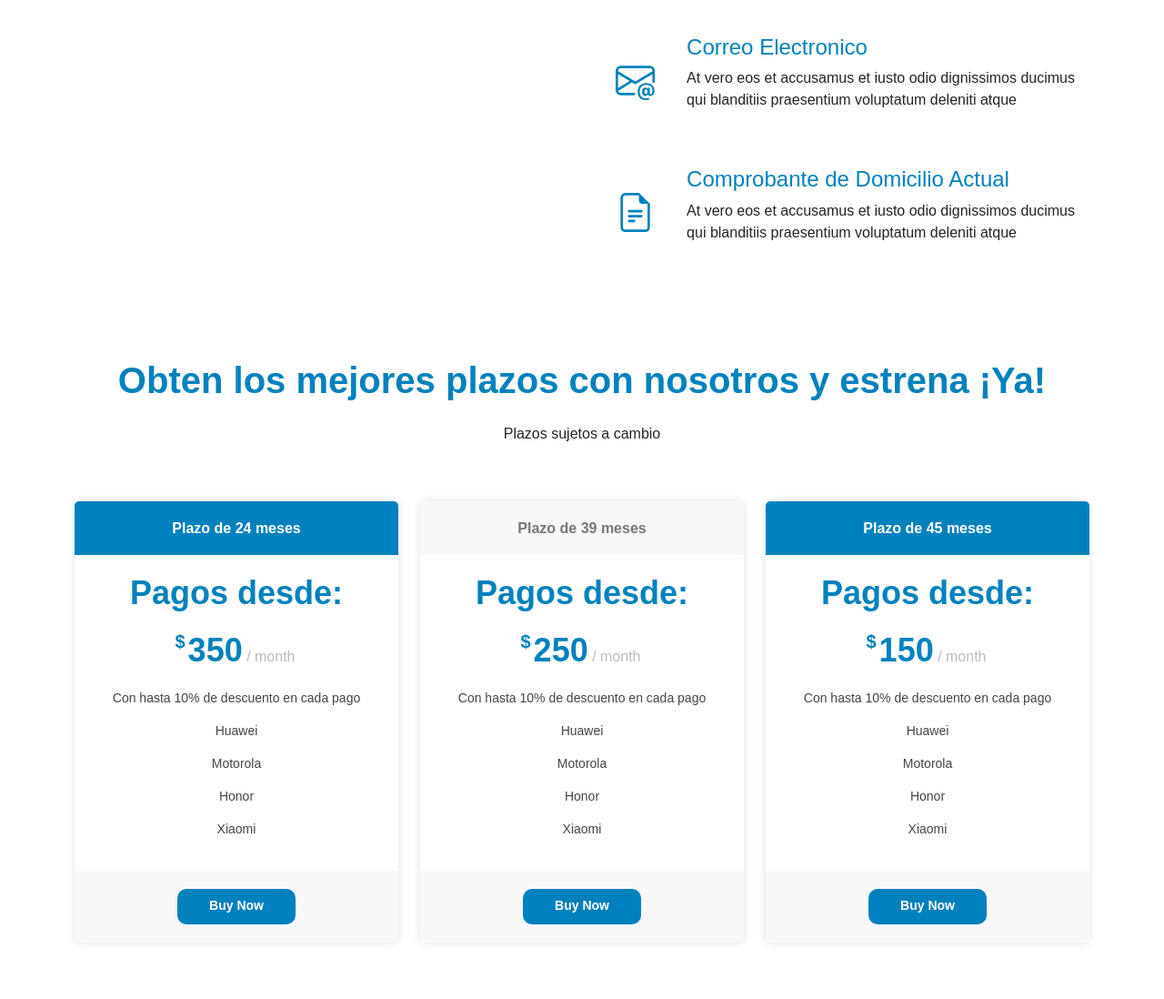
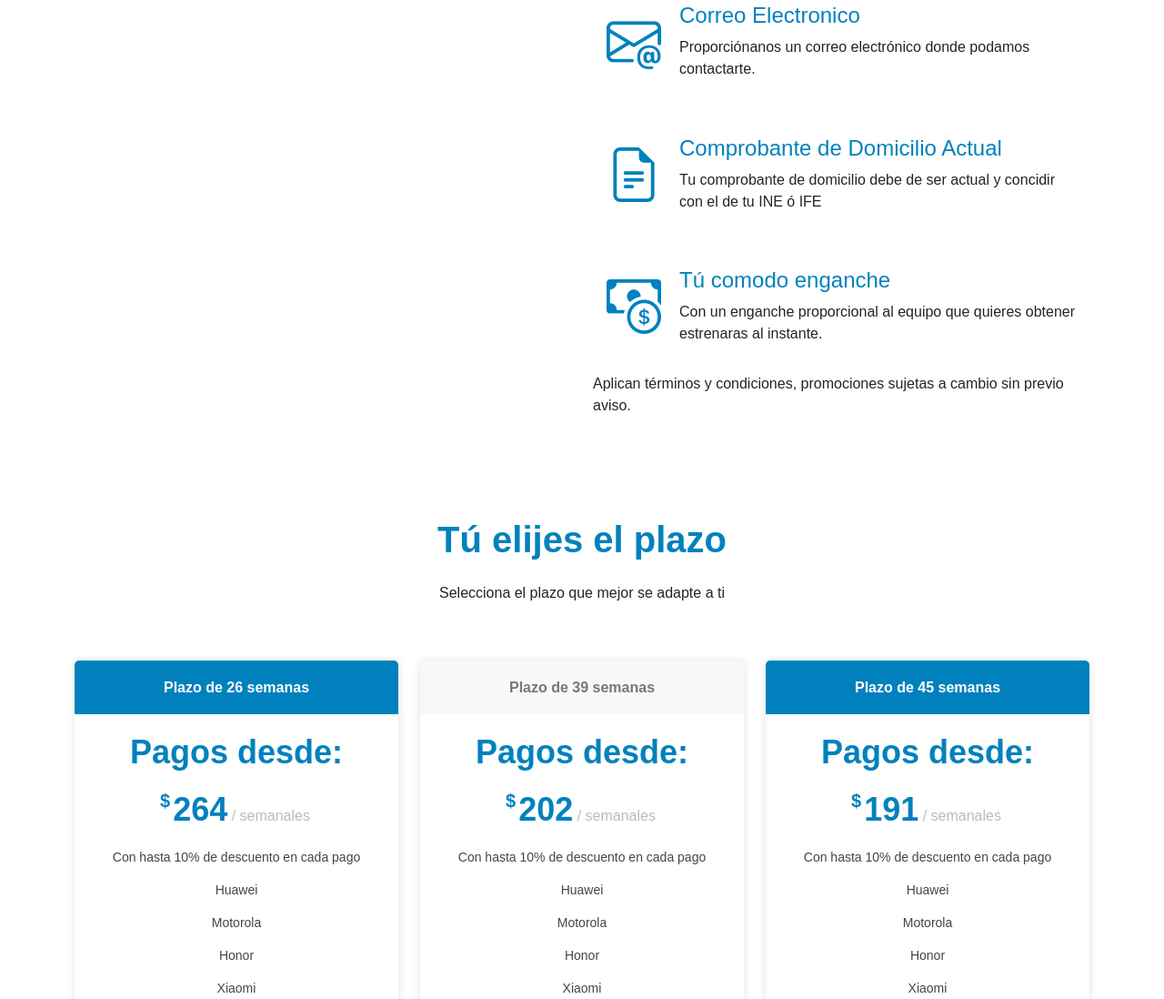
Before and after one commit to diegoWimo/Financiera, a PHP site: page / in a window 1280 px wide. Shown: the part 1493-2591 px from the top of the page at 91% size. Run offline with PHP 8.4, Linux system fonts and the light colour scheme.

Commit message:
Cambios listos para produccion Junto con textos e imagenes proporcionados por marketing

```diff
--- a/html/Vistas/Css/Style_Financiera.css
+++ b/html/Vistas/Css/Style_Financiera.css
@@ -8,8 +8,10 @@
      --color-suavizador: #16BCE2;
     --color-background-white: hsl(0, 0%, 100%);
     --color-togler: rgba(28255, 129, 189);
+
     /* rojo */
 }
+@import url("https://cdn.jsdelivr.net/npm/bootstrap-icons@1.10.4/font/bootstrap-icons.css");
 
 body {
     font-family: "Poppins", sans-serif;
@@ -147,13 +149,18 @@ h5{
 }
 
 .icono{
-    width: 100px;
+   /*  width: 100px;
     height: 100px;
     padding-top: 1px;
     margin-right: 25px;
     padding-left: 10px;
-    padding-right: 10px;
+    padding-right: 10px; */
+    font-size: 60px;
     color: var(--color-primario);
+}
+
+.info-icono{
+  margin-left: 20px;
 }
 
 
--- a/html/index.html
+++ b/html/index.html
@@ -15,7 +15,7 @@
   <!-- seccion de dependencias Externas y estilos  -->
 
   <title>Credi 7</title>
-  <link rel="icono" href="Vistas/img/icon.png">
+  <link rel="icon" href="Vistas/img/icon.png">
 </head>
 
 <body>
@@ -103,99 +103,93 @@
       </div>
       <div class="col-md-6 col-12 order-1 order-md-2">
         <div data-aos="fade-up" data-aos-duration="1500">
-          <h1 class="text-center"><strong>!Obtén tu credito en solo 5 minutos¡</strong></h1>
-          <p class="h5 my-4">En cualquiera de nuestras sucursales podras obtener tu autorizacion de credito y estrenar
-            celular
-            en menos de
-            ¡5 minutos!
-            solo necesitaras los siguientes documnetos.</p>
+          <h1 class="text-center"><strong>¡Estrena tu celular hoy!</strong></h1>
+          <p class="h5 my-4">Visita cualquiera de nuestros puntos de venta y renueva tu celular en tan solo unos
+            minutos. Solo
+            necesita estos sencillos requisitos:.</p>
         </div>
 
         <div class="contenedor-icono col-" data-aos="zoom-in-left" data-aos-duration="1000">
-          <svg class="icono" xmlns="http://www.w3.org/2000/svg" fill="currentColor" viewBox="0 0 16 16">
+       <!--    <svg class="icono" xmlns="http://www.w3.org/2000/svg" fill="currentColor" viewBox="0 0 16 16">
             <path
               d="M5 8a2 2 0 1 0 0-4 2 2 0 0 0 0 4Zm4-2.5a.5.5 0 0 1 .5-.5h4a.5.5 0 0 1 0 1h-4a.5.5 0 0 1-.5-.5ZM9 8a.5.5 0 0 1 .5-.5h4a.5.5 0 0 1 0 1h-4A.5.5 0 0 1 9 8Zm1 2.5a.5.5 0 0 1 .5-.5h3a.5.5 0 0 1 0 1h-3a.5.5 0 0 1-.5-.5Z" />
             <path
               d="M2 2a2 2 0 0 0-2 2v8a2 2 0 0 0 2 2h12a2 2 0 0 0 2-2V4a2 2 0 0 0-2-2H2ZM1 4a1 1 0 0 1 1-1h12a1 1 0 0 1 1 1v8a1 1 0 0 1-1 1H8.96c.026-.163.04-.33.04-.5C9 10.567 7.21 9 5 9c-2.086 0-3.8 1.398-3.984 3.181A1.006 1.006 0 0 1 1 12V4Z" />
-          </svg>
+          </svg> -->
+          <i class="bi bi-person-vcard icono"></i>
           <div class="info-icono">
             <h4 class="title">INE / IFE</h4>
-            <p>At vero eos et accusamus et iusto odio dignissimos ducimus qui blanditiis praesentium
-              voluptatum deleniti atque</p>
+            <p>Solo debes presentar tu INE ó IFE actualizado, el cual deberá estar vigente y con tu domicilio actual.
+            </p>
           </div>
         </div>
 
 
         <div class="contenedor-icono" data-aos="zoom-in-left" data-aos-duration="1000">
-          <svg class="icono" xmlns="http://www.w3.org/2000/svg" fill="currentColor" class="bi bi-card-text"
+          <!-- <svg class="icono" xmlns="http://www.w3.org/2000/svg" fill="currentColor" class="bi bi-card-text"
             viewBox="0 0 16 16">
             <path
               d="M14.5 3a.5.5 0 0 1 .5.5v9a.5.5 0 0 1-.5.5h-13a.5.5 0 0 1-.5-.5v-9a.5.5 0 0 1 .5-.5h13zm-13-1A1.5 1.5 0 0 0 0 3.5v9A1.5 1.5 0 0 0 1.5 14h13a1.5 1.5 0 0 0 1.5-1.5v-9A1.5 1.5 0 0 0 14.5 2h-13z" />
             <path
               d="M3 5.5a.5.5 0 0 1 .5-.5h9a.5.5 0 0 1 0 1h-9a.5.5 0 0 1-.5-.5zM3 8a.5.5 0 0 1 .5-.5h9a.5.5 0 0 1 0 1h-9A.5.5 0 0 1 3 8zm0 2.5a.5.5 0 0 1 .5-.5h6a.5.5 0 0 1 0 1h-6a.5.5 0 0 1-.5-.5z" />
-          </svg>
+          </svg> -->
+          <i class="bi bi-card-text icono"></i>
           <div class="info-icono">
             <h4 class="title">CURP</h4>
-            <p>At vero eos et accusamus et iusto odio dignissimos ducimus qui blanditiis praesentium
-              voluptatum deleniti atque</p>
+            <p>Proporciónanos tu CURP coincidentes con tu INE o IFE.</p>
           </div>
         </div>
 
         <div class="contenedor-icono" data-aos="zoom-in-left" data-aos-duration="1000">
-          <svg class="icono" xmlns="http://www.w3.org/2000/svg" fill="currentColor" class="bi bi-telephone"
-            viewBox="0 0 16 16">
-            <path
-              d="M3.654 1.328a.678.678 0 0 0-1.015-.063L1.605 2.3c-.483.484-.661 1.169-.45 1.77a17.568 17.568 0 0 0 4.168 6.608 17.569 17.569 0 0 0 6.608 4.168c.601.211 1.286.033 1.77-.45l1.034-1.034a.678.678 0 0 0-.063-1.015l-2.307-1.794a.678.678 0 0 0-.58-.122l-2.19.547a1.745 1.745 0 0 1-1.657-.459L5.482 8.062a1.745 1.745 0 0 1-.46-1.657l.548-2.19a.678.678 0 0 0-.122-.58L3.654 1.328zM1.884.511a1.745 1.745 0 0 1 2.612.163L6.29 2.98c.329.423.445.974.315 1.494l-.547 2.19a.678.678 0 0 0 .178.643l2.457 2.457a.678.678 0 0 0 .644.178l2.189-.547a1.745 1.745 0 0 1 1.494.315l2.306 1.794c.829.645.905 1.87.163 2.611l-1.034 1.034c-.74.74-1.846 1.065-2.877.702a18.634 18.634 0 0 1-7.01-4.42 18.634 18.634 0 0 1-4.42-7.009c-.362-1.03-.037-2.137.703-2.877L1.885.511z" />
-          </svg>
+          <i class="bi bi-telephone icono"></i>
           <div class="info-icono">
-            <h4 class="title">Numero Telefonico</h4>
-            <p>At vero eos et accusamus et iusto odio dignissimos ducimus qui blanditiis praesentium
-              voluptatum deleniti atque</p>
+            <h4 class="title">Número Teléfonico</h4>
+            <p>Número de teléfono móvil personal, el cual validaremos por medio de un mensaje de texto al momento que
+              obtengas tu financiamiento.</p>
           </div>
         </div>
 
 
         <div class="contenedor-icono" data-aos="zoom-in-left" data-aos-duration="1000">
-          <svg class="icono" xmlns="http://www.w3.org/2000/svg" fill="currentColor" class="bi bi-people-fill"
-            viewBox="0 0 16 16">
-            <path
-              d="M7 14s-1 0-1-1 1-4 5-4 5 3 5 4-1 1-1 1H7Zm4-6a3 3 0 1 0 0-6 3 3 0 0 0 0 6Zm-5.784 6A2.238 2.238 0 0 1 5 13c0-1.355.68-2.75 1.936-3.72A6.325 6.325 0 0 0 5 9c-4 0-5 3-5 4s1 1 1 1h4.216ZM4.5 8a2.5 2.5 0 1 0 0-5 2.5 2.5 0 0 0 0 5Z" />
-          </svg>
+          <i class="bi bi-people-fill icono"></i>
           <div class="info-icono">
             <h4 class="title">2 Referencias</h4>
-            <p>At vero eos et accusamus et iusto odio dignissimos ducimus qui blanditiis praesentium
-              voluptatum deleniti atque</p>
+            <p>Con tan solo dos referencias laborales y/o personales puede acceder a tu financiamiento.</p>
           </div>
         </div>
         <div class="contenedor-icono" data-aos="zoom-in-left" data-aos-duration="1000">
-          <svg class="icono" xmlns="http://www.w3.org/2000/svg" fill="currentColor" class="bi bi-envelope-at"
-            viewBox="0 0 16 16">
-            <path
-              d="M2 2a2 2 0 0 0-2 2v8.01A2 2 0 0 0 2 14h5.5a.5.5 0 0 0 0-1H2a1 1 0 0 1-.966-.741l5.64-3.471L8 9.583l7-4.2V8.5a.5.5 0 0 0 1 0V4a2 2 0 0 0-2-2H2Zm3.708 6.208L1 11.105V5.383l4.708 2.825ZM1 4.217V4a1 1 0 0 1 1-1h12a1 1 0 0 1 1 1v.217l-7 4.2-7-4.2Z" />
-            <path
-              d="M14.247 14.269c1.01 0 1.587-.857 1.587-2.025v-.21C15.834 10.43 14.64 9 12.52 9h-.035C10.42 9 9 10.36 9 12.432v.214C9 14.82 10.438 16 12.358 16h.044c.594 0 1.018-.074 1.237-.175v-.73c-.245.11-.673.18-1.18.18h-.044c-1.334 0-2.571-.788-2.571-2.655v-.157c0-1.657 1.058-2.724 2.64-2.724h.04c1.535 0 2.484 1.05 2.484 2.326v.118c0 .975-.324 1.39-.639 1.39-.232 0-.41-.148-.41-.42v-2.19h-.906v.569h-.03c-.084-.298-.368-.63-.954-.63-.778 0-1.259.555-1.259 1.4v.528c0 .892.49 1.434 1.26 1.434.471 0 .896-.227 1.014-.643h.043c.118.42.617.648 1.12.648Zm-2.453-1.588v-.227c0-.546.227-.791.573-.791.297 0 .572.192.572.708v.367c0 .573-.253.744-.564.744-.354 0-.581-.215-.581-.8Z" />
-          </svg>
+          <i class="bi bi-envelope-at icono"></i>
           <div class="info-icono">
             <h4 class="title">Correo Electronico</h4>
-            <p>At vero eos et accusamus et iusto odio dignissimos ducimus qui blanditiis praesentium
-              voluptatum deleniti atque</p>
+            <p>Proporciónanos un correo electrónico donde podamos contactarte.</p>
           </div>
         </div>
+
+
         <div class="contenedor-icono" data-aos="zoom-in-left" data-aos-duration="1000">
-          <svg class="icono" xmlns="http://www.w3.org/2000/svg" fill="currentColor" class="bi bi-file-earmark-text"
+          <i class="bi bi-file-earmark-text icono"></i>
+          <div class="info-icono">
+            <h4 class="title">Comprobante de Domicilio Actual</h4>
+            <p>Tu comprobante de domicilio debe de ser actual y concidir con el de tu INE ó IFE</p>
+          </div>
+        </div>
+
+
+        <div class="contenedor-icono" data-aos="zoom-in-left" data-aos-duration="1000">
+          <!-- <svg class="icono" xmlns="http://www.w3.org/2000/svg" fill="currentColor" class="bi bi-file-earmark-text"
             viewBox="0 0 16 16">
             <path
               d="M5.5 7a.5.5 0 0 0 0 1h5a.5.5 0 0 0 0-1h-5zM5 9.5a.5.5 0 0 1 .5-.5h5a.5.5 0 0 1 0 1h-5a.5.5 0 0 1-.5-.5zm0 2a.5.5 0 0 1 .5-.5h2a.5.5 0 0 1 0 1h-2a.5.5 0 0 1-.5-.5z" />
             <path
               d="M9.5 0H4a2 2 0 0 0-2 2v12a2 2 0 0 0 2 2h8a2 2 0 0 0 2-2V4.5L9.5 0zm0 1v2A1.5 1.5 0 0 0 11 4.5h2V14a1 1 0 0 1-1 1H4a1 1 0 0 1-1-1V2a1 1 0 0 1 1-1h5.5z" />
-          </svg>
+          </svg> -->
+          <i class="bi bi-cash-coin icono"></i>
           <div class="info-icono">
-            <h4 class="title">Comprobante de Domicilio Actual</h4>
-            <p>At vero eos et accusamus et iusto odio dignissimos ducimus qui blanditiis praesentium
-              voluptatum deleniti atque</p>
+            <h4 class="title">Tú comodo enganche</h4>
+            <p>Con un enganche proporcional al equipo que quieres obtener estrenaras al instante.</p>
           </div>
         </div>
-
+        <p>Aplican términos y condiciones, promociones sujetas a cambio sin previo aviso.</p>
       </div>
     </div>
   </div>
@@ -207,17 +201,17 @@
   <section class="plazos">
     <div class="container seccion-plazos">
       <div class="seccion-titulo text-center" data-aos="fade-up" data-aos-duration="1500">
-        <h1><Strong>Obten los mejores plazos con nosotros y estrena ¡Ya!</Strong></h1>
-        <p>Plazos sujetos a cambio</p>
+        <h1><Strong>Tú elijes el plazo</Strong></h1>
+        <p>Selecciona el plazo que mejor se adapte a ti</p>
       </div>
 
       <div class="row justify-content-around">
 
         <div class="col-lg-4 col-md-12 mt-auto" data-aos="zoom-in" data-aos-duration="2000">
           <div class="box featured">
-            <h3>Plazo de 24 meses</h3>
+            <h3>Plazo de 26 semanas</h3>
             <h4>Pagos desde:</h4>
-            <h4><sup>$</sup>350<span> / month</span></h4>
+            <h4><sup>$</sup>264<span> / semanales</span></h4>
             <ul>
               <li>Con hasta 10% de descuento en cada pago</li>
               <li>Huawei</li>
@@ -233,9 +227,9 @@
 
         <div class="col-lg-4 col-md-12 mt-3" data-aos="zoom-in" data-aos-duration="2000">
           <div class="box">
-            <h3>Plazo de 39 meses</h3>
+            <h3>Plazo de 39 semanas</h3>
             <h4>Pagos desde:</h4>
-            <h4><sup>$</sup>250<span> / month</span></h4>
+            <h4><sup>$</sup>202<span> / semanales</span></h4>
             <ul>
               <li>Con hasta 10% de descuento en cada pago</li>
               <li>Huawei</li>
@@ -251,9 +245,9 @@
 
         <div class="col-lg-4 col-md-12 mt-3" data-aos="zoom-in" data-aos-duration="2000">
           <div class="box featured">
-            <h3>Plazo de 45 meses</h3>
+            <h3>Plazo de 45 semanas</h3>
             <h4>Pagos desde:</h4>
-            <h4><sup>$</sup>150<span> / month</span></h4>
+            <h4><sup>$</sup>191<span> / semanales</span></h4>
             <ul>
               <li>Con hasta 10% de descuento en cada pago</li>
               <li>Huawei</li>
@@ -273,14 +267,10 @@
   <div class="container seccion-promocional">
     <div class="row justify-content-evenly">
       <div class="col-12 col-md-5 align-self-center" data-aos="zoom-in-right" data-aos-duration="1500">
-        <h1 class="text-center"><strong>Obten un 10% de descuento por pago temprano</strong></h1>
-        <p><strong>Con nuestro programa de recompensa por pago temprano</strong> Paga tu semanalidad con puntualidad
-          y obten un <strong>10% de descuento</strong>, conoce todos los sitios
-          donde puedes pagar a tiempo o incluso adelantar pagos.
-          No te quedes atras y estrena tu celular ahora mismo.
-        </p>
-        <p>Al adelantar pagos no te quedes sin linea nunca, paga por 4 semanas
-          y tu celular estara activo por todo el mes sin demora ni retraso.
+        <h1 class="text-center"><strong>¡Descuento por pago oportuno!</strong></h1>
+        <p>Obtén el 10% de descuento siempre que pagues a tiempo! Haz tu abono semanal antes de tu
+          fecha de corte y paga menos. Tu elijes si pagas 1, 2 o las semanalidades que desees y tu celular
+          estará siempre activo.
         </p>
       </div>
       <div class="col-8 col-md-7" data-aos="zoom-in-left" data-aos-duration="1500">
@@ -347,17 +337,18 @@
         <h1><strong>Conoce los beneficios y realiza pagos desde nuestra app</strong></h1>
         <div class="row align-items-center">
           <div class="col-md-6 col-12">
-            <p class="text-start ">Lorem ipsum dolor, sit amet consectetur adipisicing elit. In amet qui hic id tempore
-              debitis aut nemo. Ullam praesentium molestiae fugit quia veniam tenetur laborum! </p>
+            <p class="text-start ">Descarga tu app directamente de Googleplay, después introduce tu código de bloqueo lo
+              que te permitirá desde, realizar pagos en la app, hasta administrar tu estado de cuenta y tu estado
+              financiero con nosotros, no pierdas más el tiempo y estrena ya! </p>
           </div>
           <div class="col-md-6 col-12 text-start">
             <h3 class="my-3 text-center">Desde la app</h3>
             <ul>
               <li class="my-4"><i class="bi bi-chevron-right"></i>Conoce tu saldo pendiente.</li>
-              <li class="my-4"><i class="bi bi-chevron-right"></i>Realiiza tu pago temprano</li>
-              <li class="my-4"><i class="bi bi-chevron-right"></i>Realiiza tu pago temprano</li>
-              <li class="my-4"><i class="bi bi-chevron-right"></i>Realiiza tu pago temprano</li>
-              <li class="my-4"><i class="bi bi-chevron-right"></i>Realiiza tu pago temprano</li>
+              <li class="my-4"><i class="bi bi-chevron-right"></i>Realiiza tu pago temprano.</li>
+              <li class="my-4"><i class="bi bi-chevron-right"></i>Encuentra nuestras sucursales.</li>
+              <li class="my-4"><i class="bi bi-chevron-right"></i>Contacta a atención a clientes.</li>
+              <li class="my-4"><i class="bi bi-chevron-right"></i>Conoce tu monto para liquidar.</li>
 
             </ul>
           </div>
@@ -380,8 +371,9 @@
   <div class="container seccion-formas-pago">
     <div class="row justify-content-evenly">
       <div class="col-12 col-md-6 align-self-center" data-aos="zoom-in-right" data-aos-duration="1500">
-        <h1 class="text-center my-4"><strong>Realiza tu pago semanal en la siguientes entidades</strong></h1>
-        <p class="text-center my-4"><strong>Conoce donde puedes realizar tu pago:</strong>
+        <h1 class="text-center my-4"><strong>Tú decides cómo hacer tu abono</strong></h1>
+        <p class="text-center my-4"><strong>Realiza tu pago semanal sin demoras gracias a los diferentes métodos de
+            pago:</strong>
 
         </p>
         <ul>
@@ -397,14 +389,14 @@
               <path fill-rule="evenodd"
                 d="M4.646 1.646a.5.5 0 0 1 .708 0l6 6a.5.5 0 0 1 0 .708l-6 6a.5.5 0 0 1-.708-.708L10.293 8 4.646 2.354a.5.5 0 0 1 0-.708z" />
             </svg>
-            Sucursales
+            Puntos de venta
           </li>
           <li>
             <svg class="icono-lista" xmlns="http://www.w3.org/2000/svg" fill="currentColor" class="bi bi-chevron-right">
               <path fill-rule="evenodd"
                 d="M4.646 1.646a.5.5 0 0 1 .708 0l6 6a.5.5 0 0 1 0 .708l-6 6a.5.5 0 0 1-.708-.708L10.293 8 4.646 2.354a.5.5 0 0 1 0-.708z" />
             </svg>
-            Transferencia electronica desde la app
+            Mediante la app MiCredi7
           </li>
         </ul>
       </div>
@@ -427,12 +419,12 @@
     <div class="row justify-content-evenly">
       <div class="col-4">
         <h3>Contactanos</h3>
-        <p><strong>Horario:</strong></p>
-        <p>Lunes a viernes.</p>
+        <p><strong>Horario de atención:</strong></p>
+        <p>Lunes a Viernes.</p>
         <p>9:00 - 18:00 Hrs.</p>
 
         <p><strong>Teléfono Atencion al cliente:</strong></p>
-        <p>(52) 33 3852 3938</p>
+        <p>(+52)1 33 4011 4203 </p>
       </div>
       <div class="col-md-4 col-6">
         <h3>Legales</h3>
```
